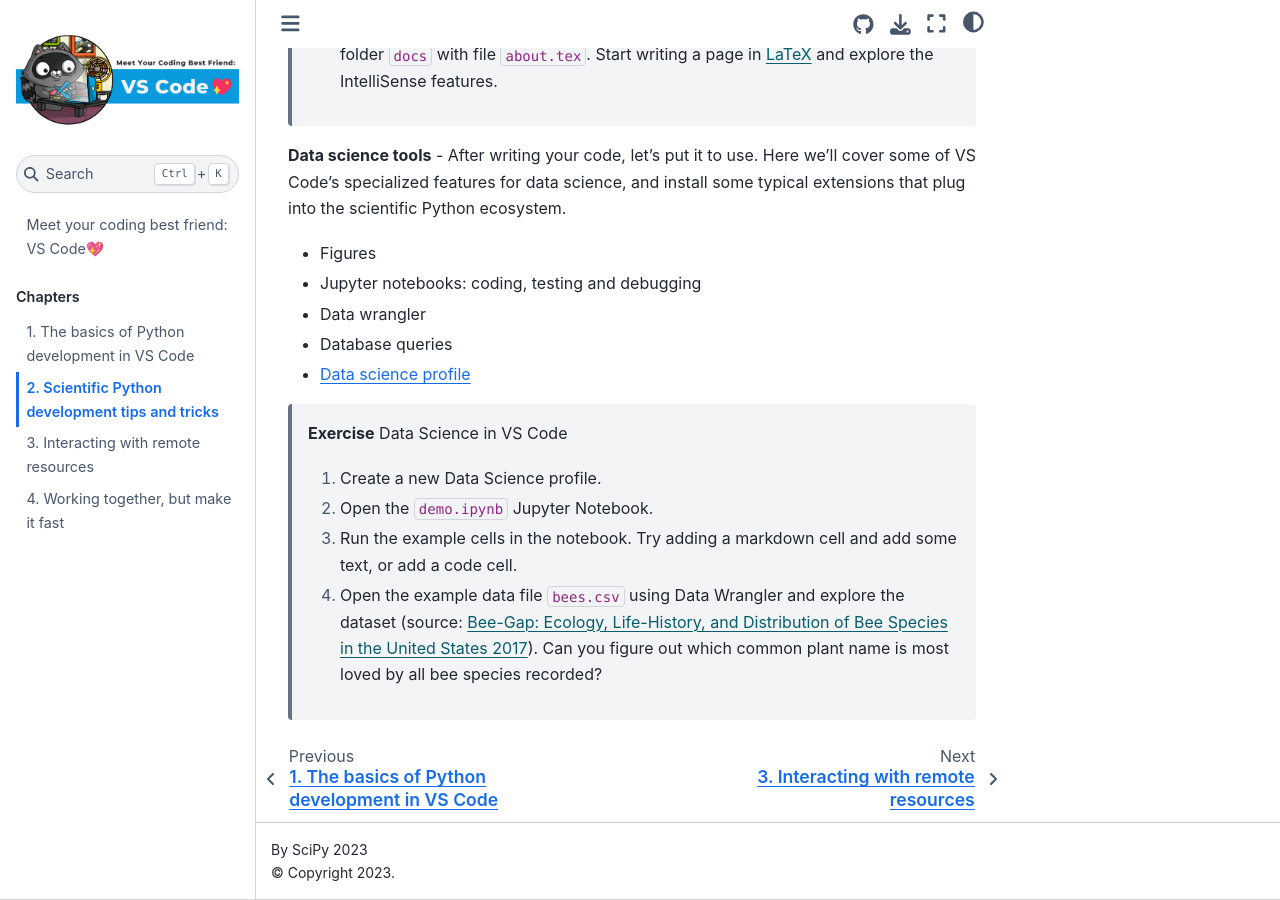
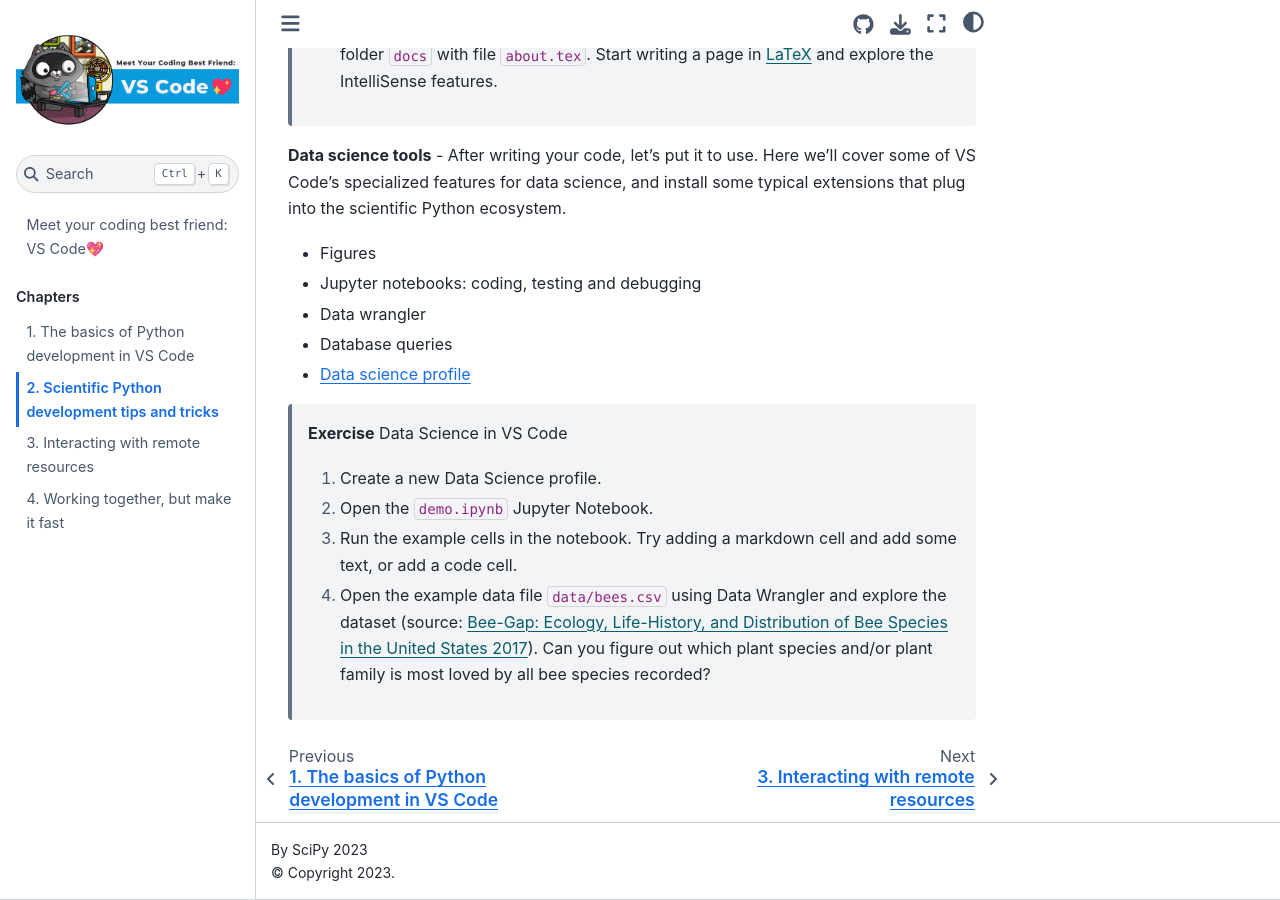
Before and after one commit to crazy4pi314/scipy-vscode-tutorial, a Jupyter Book: the page built from 2-devtips.md, in a window 1280 px wide and 900 px high, scrolled down 2485 px. Built offline with Jupyter Book 1.0.4 settings and Sphinx 7.4.7 and the Sphinx Book theme 1.1.4, drawn with Linux system fonts in a browser that asks for light colours.

Commit message:
move bees.csv to data folder

```diff
--- a/2-devtips.md
+++ b/2-devtips.md
@@ -79,6 +79,6 @@
 > 1. Create a new Data Science profile.
 > 2. Open the `demo.ipynb` Jupyter Notebook.
 > 3. Run the example cells in the notebook. Try adding a markdown cell and add some text, or add a code cell.
-> 4. Open the example data file `bees.csv` using Data Wrangler and explore the dataset (source: [Bee-Gap: Ecology, Life-History, and Distribution of Bee Species in the United States 2017](https://www.sciencebase.gov/catalog/item/5bd868b2e4b0b3fc5ce9dadd)).
-> Can you figure out which common plant name is most loved by all bee species recorded?
+> 4. Open the example data file `data/bees.csv` using Data Wrangler and explore the dataset (source: [Bee-Gap: Ecology, Life-History, and Distribution of Bee Species in the United States 2017](https://www.sciencebase.gov/catalog/item/5bd868b2e4b0b3fc5ce9dadd)).
+> Can you figure out which plant species and/or plant family is most loved by all bee species recorded?
 >
```
Also changed, not shown: README.md (+1 -1 lines), 2 other files.
